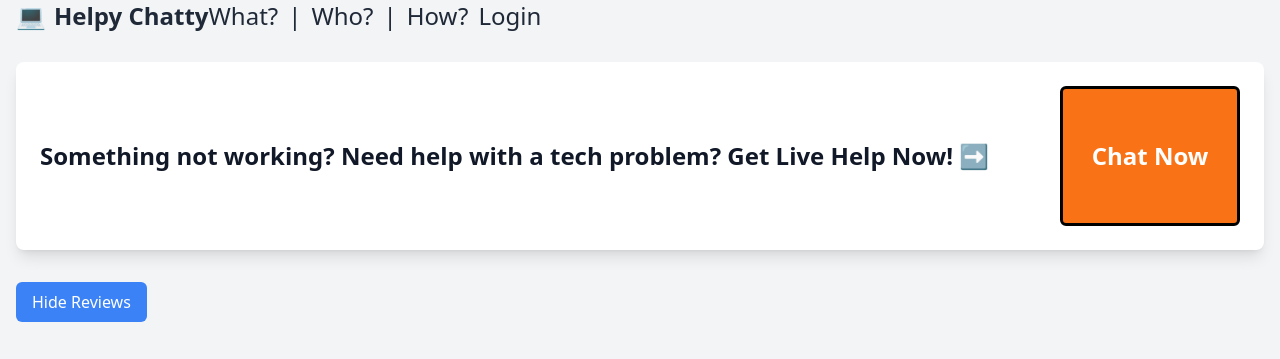
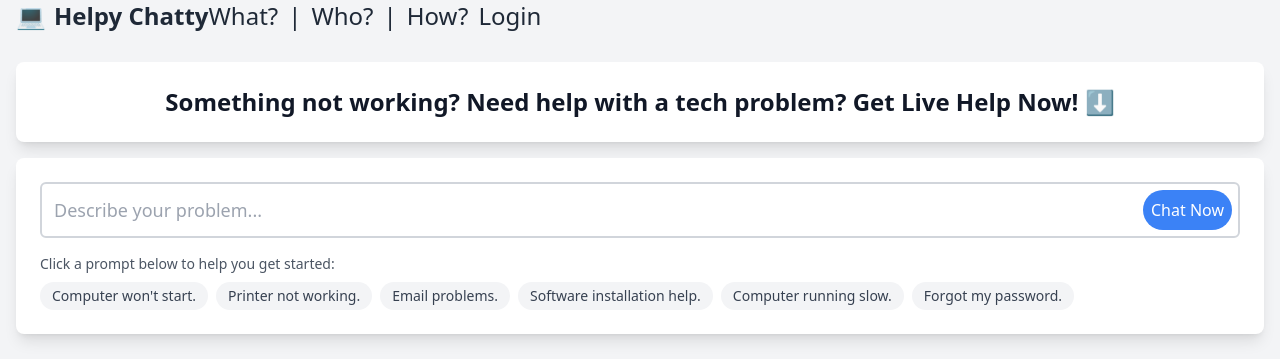
Before and after one commit to Dev-Harold/helpy-chatty, a Next.js app: page / in a window 1280 px wide. Shown: the top 359 px of the page. Built offline with nearby package versions, Linux system fonts and the light colour scheme.

Commit message:
Chat Button Updated

```diff
--- a/src/app/page.tsx
+++ b/src/app/page.tsx
@@ -2,9 +2,7 @@
 
 import Navbar from '@/components/Navbar'
 import Review from '@/components/Review'
-import Link from 'next/link'
 import { useState } from 'react'
-
 const reviews = [
   {
     image: "https://cdn.pixabay.com/photo/2015/10/05/22/37/blank-profile-picture-973460_1280.png",
@@ -23,27 +21,76 @@
   }
 
 ]
+type QuickAction = {
+  short: string;
+  long: string;
+}
 
 export default function Home() {
   const [showReviews, setShowReviews] = useState(true)
+  const [message, setMessage] = useState('')
+
+  const quickActions: QuickAction[] = [
+    { short: "Computer won't start.", long: "My computer won't start. Can you help?" },
+    { short: "Printer not working.", long: "My Printer is not working. How can I fix this?" },
+    { short: "Email problems.", long: "I am having problems with my Email. Can you help?" },
+    { short: "Software installation help.", long: "How can I download Software?" },
+    { short: "Computer running slow.", long: "My Computer running slow and lagging. Can you help?" },
+    { short: "Forgot my password.", long: "I forgot my password. How can I reset it?" }
+  ]
+
+  const handleSubmit = (e: React.FormEvent) => {
+    e.preventDefault()
+    console.log('Message submitted:', message)
+    window.location.href = `/chat?message=${encodeURIComponent(message)}`
+  }
 
   return (
     <>
       <Navbar />
       <main className="pt-[30px] px-4 min-h-screen bg-gray-100">
         <div className="max-w-7xl mx-auto">
-          <div className="bg-white rounded-lg shadow-lg p-6">
-            <div className="flex items-center justify-between">
-              <div className="text-2xl font-bold text-gray-900">
-                Something not working? Need help with a tech problem? Get Live Help Now! ➡
-              </div>
-              <Link href="/chat">
-                <button className="chat-button bg-orange-500 hover:bg-orange-600 text-white font-semibold py-2 px-4 rounded-md transition-colors h-[140px] text-2xl border-[3px] border-black">
-                  Chat Now
-                </button>
-              </Link>
+          <div className="bg-white rounded-lg shadow-lg p-6 mb-4">
+            <div className="text-2xl font-bold text-gray-900 text-center">
+              Something not working? Need help with a tech problem? Get Live Help Now! ⬇
             </div>
           </div>
+
+          <form onSubmit={handleSubmit} className="bg-white rounded-lg shadow-lg p-6">
+            <div className="relative">
+              <input
+                type="text"
+                value={message}
+                onChange={(e) => setMessage(e.target.value)}
+                placeholder="Describe your problem..."
+                className="w-full p-3 pr-12 border-2 border-gray-300 rounded-md focus:outline-none focus:border-blue-500 text-lg"
+                required
+              />
+              <button
+                type="submit"
+                className="absolute right-2 top-1/2 -translate-y-1/2 bg-blue-500 hover:bg-blue-600 text-white p-2 rounded-full transition-colors"
+                aria-label="Send message"
+              >
+                Chat Now
+              </button>
+            </div>
+
+            <div className="mt-4">
+              <p className="text-sm text-gray-600 mb-2">Click a prompt below to help you get started:</p>
+              <div className="flex flex-wrap gap-2">
+                {quickActions.map((action) => (
+                  <button
+                    key={action.short}
+                    type="button"
+                    onClick={() => setMessage(action.long)}
+                    className="bg-gray-100 hover:bg-gray-200 text-gray-700 px-3 py-1 rounded-full text-sm transition-colors"
+                  >
+                    {action.short}
+                  </button>
+                ))}
+              </div>
+            </div>
+          </form>
 
           <button
             onClick={() => setShowReviews(!showReviews)}
--- /dev/null
+++ b/src/app/privacy/page.tsx
@@ -0,0 +1,70 @@
+'use client'
+
+import Navbar from '@/components/Navbar'
+
+export default function PrivacyPolicy() {
+    return (
+        <>
+            <Navbar />
+            <main className="pt-[30px] px-4 min-h-screen bg-gray-100">
+                <div className="max-w-4xl mx-auto bg-white rounded-lg shadow-lg p-8">
+                    <h1 className="text-3xl font-bold mb-6">Privacy Policy</h1>
+
+                    <div className="space-y-6">
+                        <section>
+                            <h2 className="text-xl font-semibold mb-3">1. Information We Collect</h2>
+                            <p className="text-gray-700">
+                                We collect information that you provide directly to us, including:
+                            </p>
+                            <ul className="list-disc ml-6 mt-2 text-gray-700">
+                                <li>Your name and email address when you create an account</li>
+                                <li>Chat messages and support requests you submit</li>
+                                <li>Technical information about your device and how you use our service</li>
+                            </ul>
+                        </section>
+
+                        <section>
+                            <h2 className="text-xl font-semibold mb-3">2. How We Use Your Information</h2>
+                            <p className="text-gray-700">
+                                We use the information we collect to:
+                            </p>
+                            <ul className="list-disc ml-6 mt-2 text-gray-700">
+                                <li>Provide and improve our support services</li>
+                                <li>Respond to your requests and questions</li>
+                                <li>Send you important updates about our service</li>
+                                <li>Protect against misuse of our platform</li>
+                            </ul>
+                        </section>
+
+                        <section>
+                            <h2 className="text-xl font-semibold mb-3">3. Data Security</h2>
+                            <p className="text-gray-700">
+                                We implement appropriate technical and organizational measures to protect your personal information. However, no method of transmission over the Internet is 100% secure.
+                            </p>
+                        </section>
+
+                        <section>
+                            <h2 className="text-xl font-semibold mb-3">4. Your Rights</h2>
+                            <p className="text-gray-700">
+                                You have the right to:
+                            </p>
+                            <ul className="list-disc ml-6 mt-2 text-gray-700">
+                                <li>Access your personal data</li>
+                                <li>Correct inaccurate data</li>
+                                <li>Request deletion of your data</li>
+                                <li>Object to data processing</li>
+                            </ul>
+                        </section>
+
+                        <section>
+                            <h2 className="text-xl font-semibold mb-3">5. Contact Us</h2>
+                            <p className="text-gray-700">
+                                If you have any questions about this Privacy Policy, please contact us at support@helpychatty.com
+                            </p>
+                        </section>
+                    </div>
+                </div>
+            </main>
+        </>
+    )
+}
--- /dev/null
+++ b/src/app/terms/page.tsx
@@ -0,0 +1,73 @@
+'use client'
+
+import Navbar from '@/components/Navbar'
+
+export default function TermsOfService() {
+    return (
+        <>
+            <Navbar />
+            <main className="pt-[30px] px-4 min-h-screen bg-gray-100">
+                <div className="max-w-4xl mx-auto bg-white rounded-lg shadow-lg p-8">
+                    <h1 className="text-3xl font-bold mb-6">Terms of Service</h1>
+
+                    <div className="space-y-6">
+                        <section>
+                            <h2 className="text-xl font-semibold mb-3">1. Acceptance of Terms</h2>
+                            <p className="text-gray-700">
+                                By accessing or using Helpy Chatty, you agree to be bound by these Terms of Service. If you do not agree to these terms, please do not use our service.
+                            </p>
+                        </section>
+
+                        <section>
+                            <h2 className="text-xl font-semibold mb-3">2. Use of Service</h2>
+                            <p className="text-gray-700">
+                                You agree to use the service only for lawful purposes and in accordance with these Terms. You agree not to:
+                            </p>
+                            <ul className="list-disc ml-6 mt-2 text-gray-700">
+                                <li>Use the service for any illegal purpose</li>
+                                <li>Harass, abuse, or harm others</li>
+                                <li>Attempt to gain unauthorized access to our systems</li>
+                                <li>Interfere with the proper functioning of the service</li>
+                            </ul>
+                        </section>
+
+                        <section>
+                            <h2 className="text-xl font-semibold mb-3">3. User Accounts</h2>
+                            <p className="text-gray-700">
+                                You are responsible for maintaining the confidentiality of your account credentials and for all activities under your account. Notify us immediately of any unauthorized use.
+                            </p>
+                        </section>
+
+                        <section>
+                            <h2 className="text-xl font-semibold mb-3">4. Intellectual Property</h2>
+                            <p className="text-gray-700">
+                                All content and materials available through our service are protected by intellectual property rights. You may not use, reproduce, or distribute any content without authorization.
+                            </p>
+                        </section>
+
+                        <section>
+                            <h2 className="text-xl font-semibold mb-3">5. Limitation of Liability</h2>
+                            <p className="text-gray-700">
+                                We provide the service "as is" without any warranty. We shall not be liable for any indirect, incidental, special, consequential, or punitive damages.
+                            </p>
+                        </section>
+
+                        <section>
+                            <h2 className="text-xl font-semibold mb-3">6. Changes to Terms</h2>
+                            <p className="text-gray-700">
+                                We reserve the right to modify these terms at any time. Continued use of the service after changes constitutes acceptance of the modified terms.
+                            </p>
+                        </section>
+
+                        <section>
+                            <h2 className="text-xl font-semibold mb-3">7. Contact</h2>
+                            <p className="text-gray-700">
+                                For questions about these Terms, please contact us at support@helpychatty.com
+                            </p>
+                        </section>
+                    </div>
+                </div>
+            </main>
+        </>
+    )
+}
```
